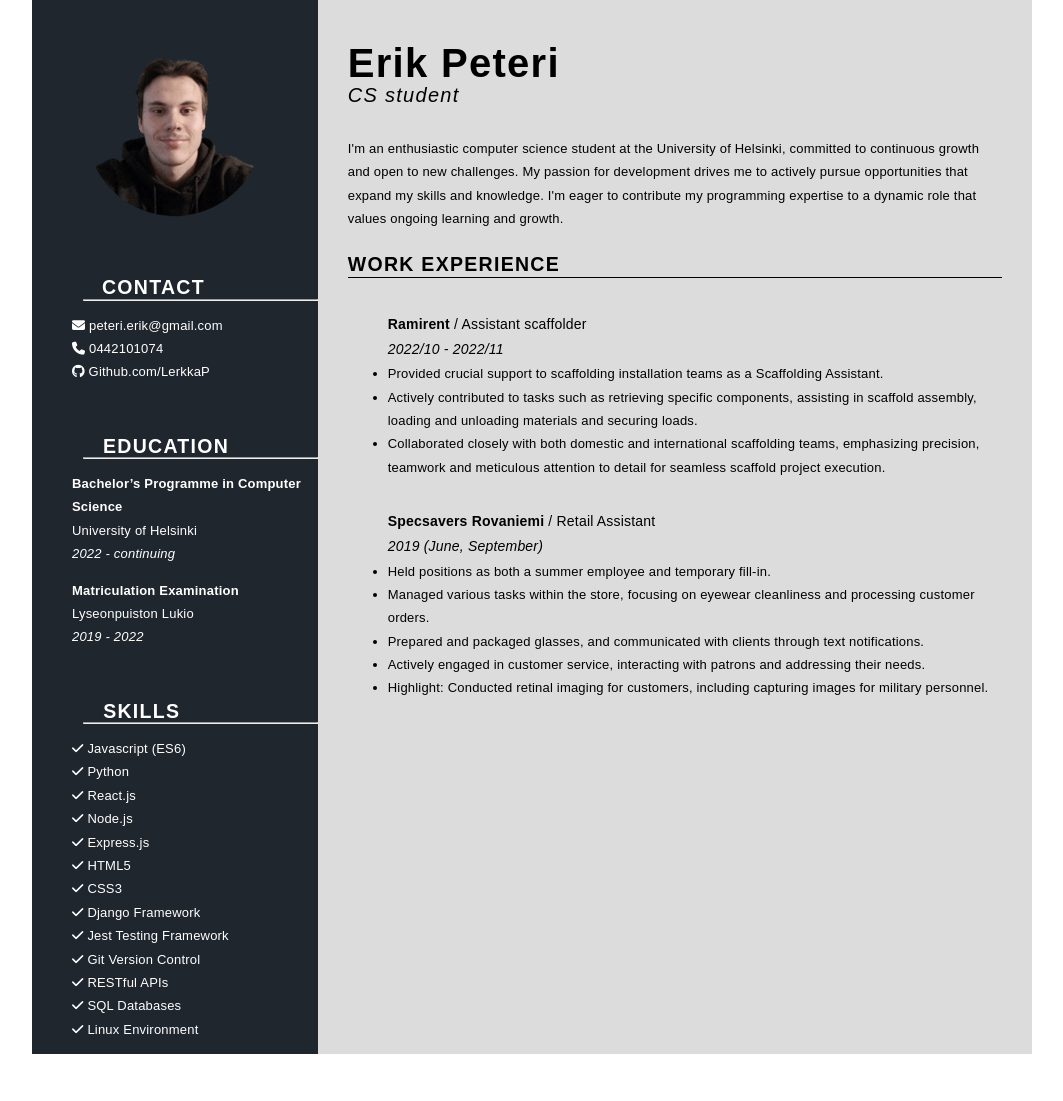
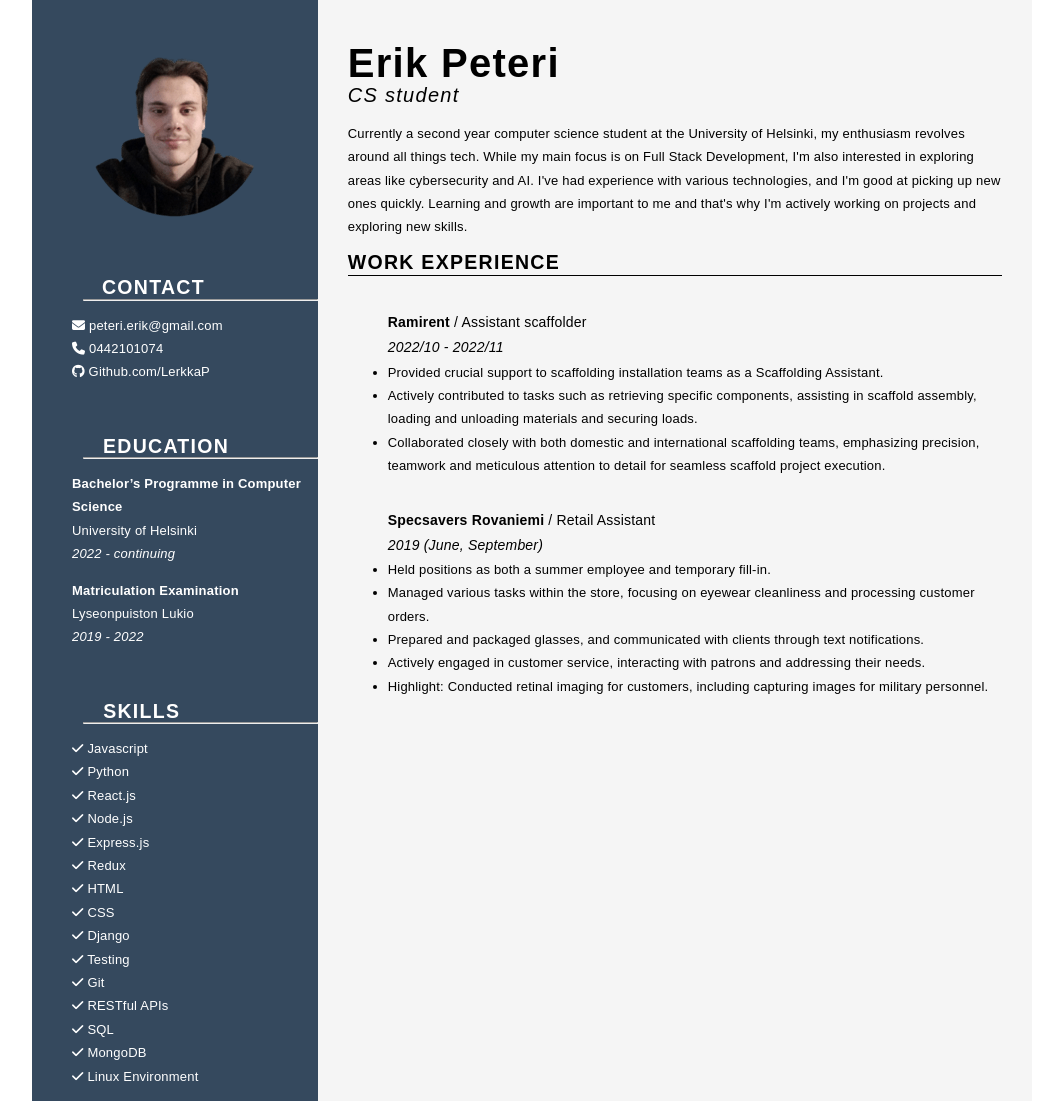
Before and after one commit to LerkkaP/Resume, a plain HTML site: page index.html in a window 1280 px wide. Shown: the whole page, without its empty margins (108-1171 px from the left). Before the commit the page ends 1054 px from the top, so only its background shows below. Drawn offline with Linux system fonts and the light colour scheme.

Commit message:
small changes to styling and introdcution paragraph

```diff
--- a/index.html
+++ b/index.html
@@ -1,37 +1,50 @@
 <!DOCTYPE html>
 <html lang="en">
   <head>
-    <meta charset="UTF-8">
-    <meta name="viewport" content="width=device-width, initial-scale=1.0">
-    <meta http-equiv="X-UA-Compatible" content="ie=edge">
+    <meta charset="UTF-8" />
+    <meta name="viewport" content="width=device-width, initial-scale=1.0" />
+    <meta http-equiv="X-UA-Compatible" content="ie=edge" />
     <title>Resume</title>
-    <link rel="stylesheet" href="style.css">
-		<script src="https://kit.fontawesome.com/2829449a8d.js" crossorigin="anonymous"></script>
+    <link rel="stylesheet" href="style.css" />
+    <script
+      src="https://kit.fontawesome.com/2829449a8d.js"
+      crossorigin="anonymous"
+    ></script>
   </head>
   <body>
     <div class="main">
       <div class="left">
         <div class="profilepic">
-					<img src="eki.png" alt="">
+          <img src="eki.png" alt="" />
           <div class="contact">
             <h2>CONTACT</h2>
-						<hr>
+            <hr />
             <ul>
-							<li><i class="fa-solid fa-envelope" style="color: #ffffff;"></i> peteri.erik@gmail.com</li>
-							<li><i class="fa-solid fa-phone" style="color: #ffffff;"></i> 0442101074</li>
-							<li><a href="https://github.com/LerkkaP?tab=overview&from=2023-08-01&to=2023-08-13"><i class="fa-brands fa-github" style="color: #ffffff;"></i> Github.com/LerkkaP</a></li>
+              <li>
+                <i class="fa-solid fa-envelope" style="color: #ffffff"></i>
+                peteri.erik@gmail.com
+              </li>
+              <li>
+                <i class="fa-solid fa-phone" style="color: #ffffff"></i>
+                0442101074
+              </li>
+              <li>
+                <a
+                  href="https://github.com/LerkkaP?tab=overview&from=2023-08-01&to=2023-08-13"
+                  ><i class="fa-brands fa-github" style="color: #ffffff"></i>
+                  Github.com/LerkkaP</a
+                >
+              </li>
             </ul>
           </div>
           <div class="education">
             <h2>EDUCATION</h2>
-						<hr>
+            <hr />
             <ul>
               <li>
                 <b>Bachelor’s Programme in Computer Science</b>
               </li>
-							<li>
-								University of Helsinki
-							</li>
+              <li>University of Helsinki</li>
               <li>
                 <i>2022 - continuing</i>
               </li>
@@ -40,9 +53,7 @@
               <li>
                 <b>Matriculation Examination</b>
               </li>
-							<li>
-								Lyseonpuiston Lukio
-							</li>
+              <li>Lyseonpuiston Lukio</li>
               <li>
                 <i>2019 - 2022</i>
               </li>
@@ -50,20 +61,22 @@
           </div>
           <div class="skills">
             <h2>SKILLS</h2>
-						<hr>
+            <hr />
             <ul>
-							<li><i class="fas fa-check"></i> Javascript (ES6)</li>
+              <li><i class="fas fa-check"></i> Javascript</li>
               <li><i class="fas fa-check"></i> Python</li>
               <li><i class="fas fa-check"></i> React.js</li>
               <li><i class="fas fa-check"></i> Node.js</li>
               <li><i class="fas fa-check"></i> Express.js</li>
-							<li><i class="fas fa-check"></i> HTML5</li>
-							<li><i class="fas fa-check"></i> CSS3</li>
-							<li><i class="fas fa-check"></i> Django Framework</li>
-							<li><i class="fas fa-check"></i> Jest Testing Framework</li>
-            	<li><i class="fas fa-check"></i> Git Version Control</li>
+              <li><i class="fas fa-check"></i> Redux</li>
+              <li><i class="fas fa-check"></i> HTML</li>
+              <li><i class="fas fa-check"></i> CSS</li>
+              <li><i class="fas fa-check"></i> Django</li>
+              <li><i class="fas fa-check"></i> Testing</li>
+              <li><i class="fas fa-check"></i> Git</li>
               <li><i class="fas fa-check"></i> RESTful APIs</li>
-							<li><i class="fas fa-check"></i> SQL Databases</li>
+              <li><i class="fas fa-check"></i> SQL</li>
+              <li><i class="fas fa-check"></i> MongoDB</li>
               <li><i class="fas fa-check"></i> Linux Environment</li>
             </ul>
           </div>
@@ -71,52 +84,69 @@
       </div>
       <div class="right">
         <div class="intro">
-					<h1>Erik Peteri
-						<br>
+          <h1>
+            Erik Peteri
+            <br />
             <i>CS student</i>
           </h1>
-					<p>I'm an enthusiastic computer science student at the University of Helsinki, committed to continuous growth and open to new challenges. My passion for development drives me to actively pursue opportunities that expand my skills and knowledge. I'm eager to contribute my programming expertise to a dynamic role that values ongoing learning and growth.
+          <p>
+            Currently a second year computer science student at the University
+            of Helsinki, my enthusiasm revolves around all things tech. While my
+            main focus is on Full Stack Development, I'm also interested in
+            exploring areas like cybersecurity and AI. I've had experience with
+            various technologies, and I'm good at picking up new ones quickly.
+            Learning and growth are important to me and that's why I'm actively
+            working on projects and exploring new skills.
           </p>
         </div>
         <div class="work">
           <h2>WORK EXPERIENCE</h2>
-					<hr>
+          <hr />
           <ul>
             <div class="title">
               <b>Ramirent</b> / Assistant scaffolder
-							<br>
+              <br />
               <i>2022/10 - 2022/11</i>
             </div>
             <li>
-							Provided crucial support to scaffolding installation teams as a Scaffolding Assistant.
+              Provided crucial support to scaffolding installation teams as a
+              Scaffolding Assistant.
             </li>
             <li>
-							Actively contributed to tasks such as retrieving specific components, assisting in scaffold assembly, loading and unloading materials and securing loads.
+              Actively contributed to tasks such as retrieving specific
+              components, assisting in scaffold assembly, loading and unloading
+              materials and securing loads.
             </li>
             <li>
-							Collaborated closely with both domestic and international scaffolding teams, emphasizing precision, teamwork and meticulous attention to detail for seamless scaffold project execution.
+              Collaborated closely with both domestic and international
+              scaffolding teams, emphasizing precision, teamwork and meticulous
+              attention to detail for seamless scaffold project execution.
             </li>
           </ul>
           <ul id="second">
             <div class="title">
               <b>Specsavers Rovaniemi</b> / Retail Assistant
-							<br>
+              <br />
               <i>2019 (June, September)</i>
             </div>
             <li>
               Held positions as both a summer employee and temporary fill-in.
             </li>
             <li>
-							Managed various tasks within the store, focusing on eyewear cleanliness and processing customer orders.
+              Managed various tasks within the store, focusing on eyewear
+              cleanliness and processing customer orders.
             </li>
             <li>
-							Prepared and packaged glasses, and communicated with clients through text notifications.
+              Prepared and packaged glasses, and communicated with clients
+              through text notifications.
             </li>
             <li>
-							Actively engaged in customer service, interacting with patrons and addressing their needs.
+              Actively engaged in customer service, interacting with patrons and
+              addressing their needs.
             </li>
             <li>
-							Highlight: Conducted retinal imaging for customers, including capturing images for military personnel.
+              Highlight: Conducted retinal imaging for customers, including
+              capturing images for military personnel.
             </li>
           </ul>
         </div>
--- a/style.css
+++ b/style.css
@@ -1,6 +1,7 @@
-@import url('https://fonts.googleapis.com/css2?family=EB+Garamond&family=Playfair+Display:wght@500&display=swap');:root {
-  --color-background-dark: #20262E;
-  --color-background-light: #DCDCDC;
+@import url("https://fonts.googleapis.com/css2?family=EB+Garamond&family=Playfair+Display:wght@500&display=swap");
+:root {
+  --color-background-dark: #35495e; /* Dark bluish-gray */
+  --color-background-light: #f5f5f5; /* Light gray */
 }
 
 * {
@@ -98,6 +99,15 @@ a:hover {
   padding-bottom: 20px;
 }
 
+.work {
+  margin-top: -20px;
+}
+
+.intro p {
+  margin-top: -15px;
+  padding-bottom: 10px;
+}
+
 .work hr {
   position: relative;
   top: -21px;
@@ -115,7 +125,10 @@ a:hover {
   width: 82%;
 }
 
-.education h2, .contact h2, .skills h2, .work h2 {
+.education h2,
+.contact h2,
+.skills h2,
+.work h2 {
   letter-spacing: 1.3px;
 }
 
```
Also changed, not shown: Resume.png, 1 other file. Lines whose indentation alone changed are shown as unchanged.
